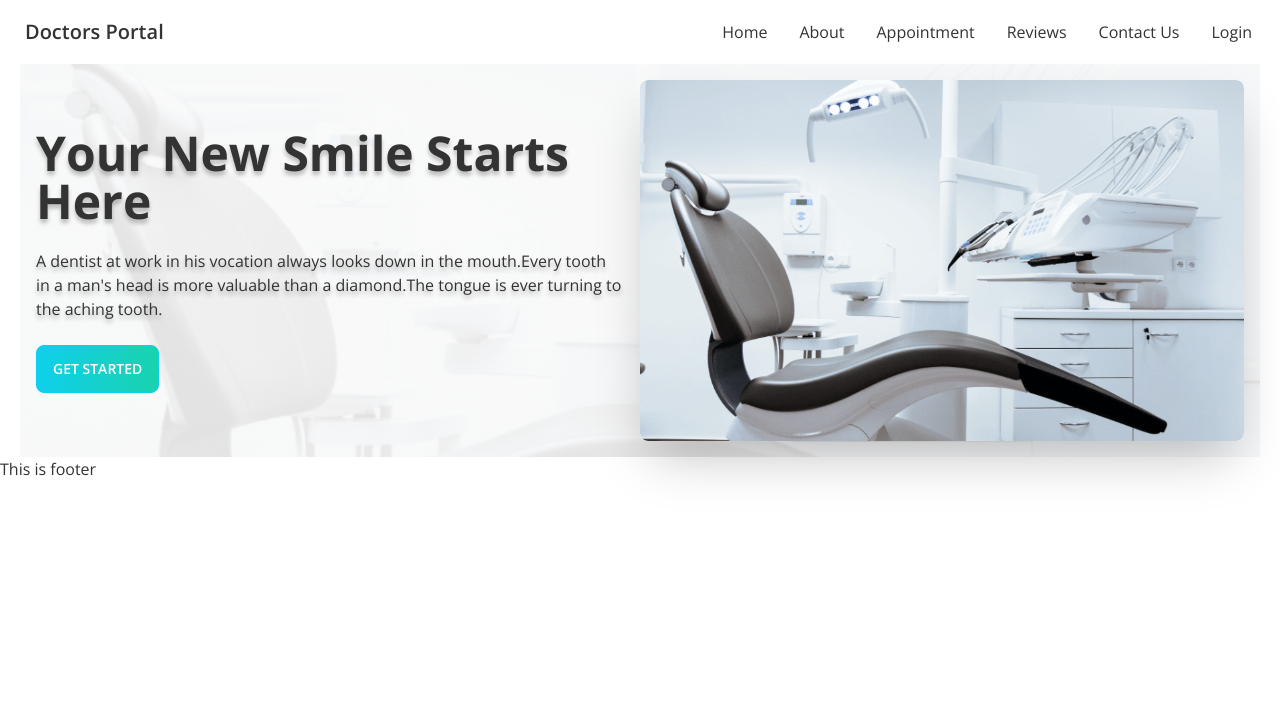
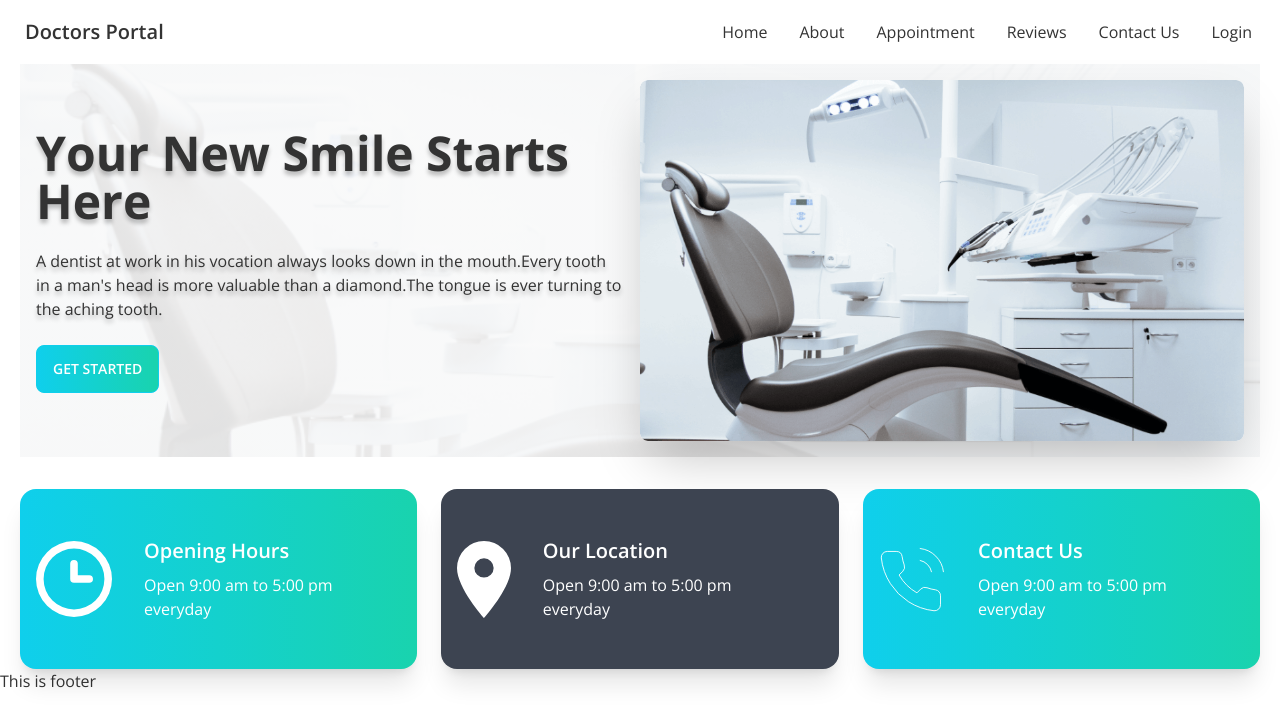
Before and after one commit to Kawsar26229/doctors-portal-client, a React (Vite) app: page / in a window 1280 px wide. Shown: the top 726 px of the page. Built offline with nearby package versions, Linux system fonts and the light colour scheme.

Commit message:
info card done

```diff
--- a/src/Pages/Home/Home/Home.jsx
+++ b/src/Pages/Home/Home/Home.jsx
@@ -1,10 +1,12 @@
 import React from 'react';
 import Banner from '../Banner/Banner';
+import InfoCards from '../InfoCard/InfoCards';
 
 const Home = () => {
   return (
     <div className="mx-5">
       <Banner></Banner>
+      <InfoCards></InfoCards>
     </div>
   );
 };
--- /dev/null
+++ b/src/Pages/Home/InfoCard/InfoCard.jsx
@@ -0,0 +1,20 @@
+import React from 'react';
+
+const InfoCard = ({ card }) => {
+  const { name, description, icon, bgClass } = card;
+  return (
+    <div
+      className={`card p-4 text-white card-side bg-base-100 shadow-xl ${bgClass}`}
+    >
+      <figure>
+        <img src={icon} alt="Movie" />
+      </figure>
+      <div className="card-body">
+        <h2 className="card-title">{name}</h2>
+        <p>{description}</p>
+      </div>
+    </div>
+  );
+};
+
+export default InfoCard;
--- /dev/null
+++ b/src/Pages/Home/InfoCard/InfoCards.jsx
@@ -0,0 +1,40 @@
+import React from 'react';
+import clock from '../../../assets/icons/clock.svg';
+import marker from '../../../assets/icons/marker.svg';
+import phone from '../../../assets/icons/phone.svg';
+import InfoCard from './InfoCard';
+
+const InfoCards = () => {
+  const cardData = [
+    {
+      id: 1,
+      name: 'Opening Hours',
+      description: 'Open 9:00 am to 5:00 pm everyday',
+      icon: clock,
+      bgClass: 'bg-gradient-to-r from-primary to-secondary',
+    },
+    {
+      id: 2,
+      name: 'Our Location',
+      description: 'Open 9:00 am to 5:00 pm everyday',
+      icon: marker,
+      bgClass: 'bg-neutral',
+    },
+    {
+      id: 3,
+      name: 'Contact Us',
+      description: 'Open 9:00 am to 5:00 pm everyday',
+      icon: phone,
+      bgClass: 'bg-gradient-to-r from-primary to-secondary',
+    },
+  ];
+  return (
+    <div className="mt-8 grid grid-col-1 md:grid-cols-2 lg:grid-cols-3 gap-6">
+      {cardData.map((card) => (
+        <InfoCard key={card.id} card={card}></InfoCard>
+      ))}
+    </div>
+  );
+};
+
+export default InfoCards;
```
